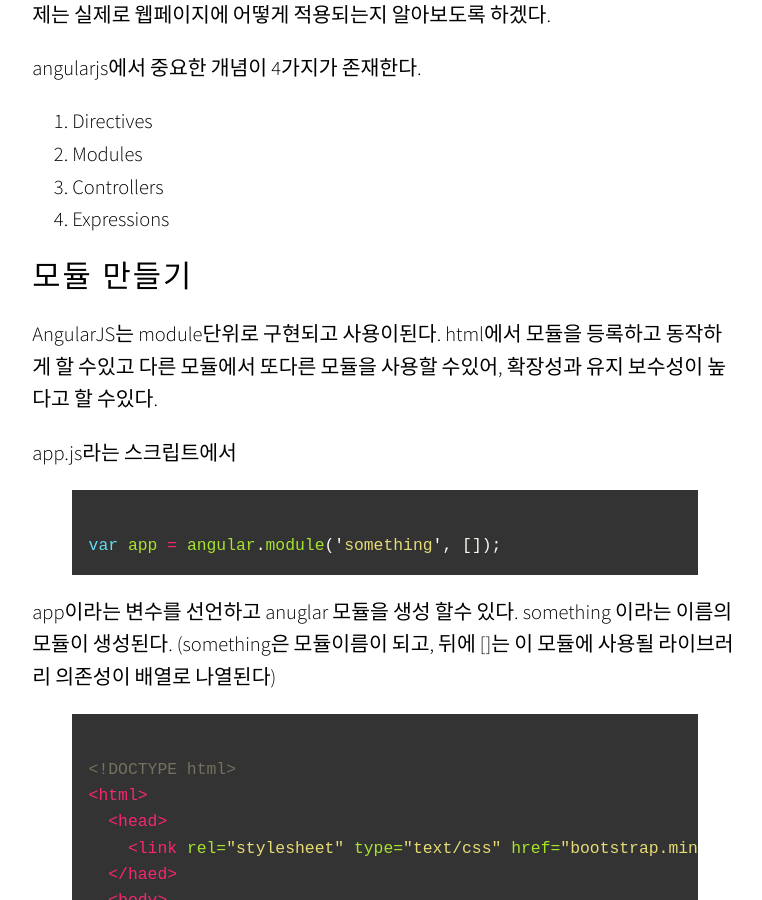
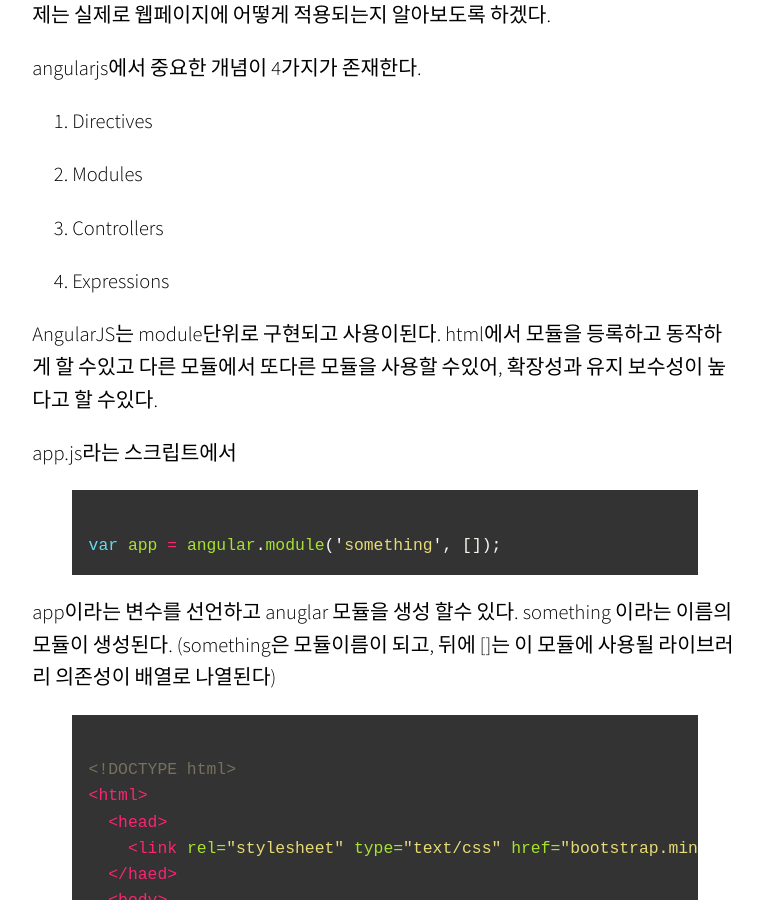
Before and after one commit to sungbine/sungbine.github.io, a Jekyll site: the page built from _posts/2015-05-03-angular_js_2.markdown, in a window 1280 px wide and 900 px high, scrolled down 640 px. Shown: the whole window, without its empty margins (255-1017 px from the left). Built offline with Jekyll 4.4.1, drawn with Linux system fonts in a browser that asks for light colours; nearby versions of some CDN libraries; some web fonts are replaced; comment, search, counter and statistics services are not loaded.

Commit message:
Update 2015-05-03-angular_js_2.markdown

```diff
--- a/_posts/2015-05-03-angular_js_2.markdown
+++ b/_posts/2015-05-03-angular_js_2.markdown
@@ -10,13 +10,16 @@ categories: tech post
 이전 시간에 AngularJS의 기본개념과 사용이유 등 간단한 정보에 대해 공부했다면 이제는 실제로 웹페이지에 어떻게 적용되는지 알아보도록 하겠다.
 
 angularjs에서 중요한 개념이 4가지가 존재한다.
+
 1. Directives
-1. Modules
-1. Controllers
-1. Expressions
+
+2. Modules
+
+3. Controllers
+
+4. Expressions
 
 
-## 모듈 만들기
 AngularJS는 module단위로 구현되고 사용이된다. html에서 모듈을 등록하고 동작하게 할 수있고 다른 모듈에서 또다른 모듈을 사용할 수있어, 확장성과 유지 보수성이 높다고 할 수있다.
 
 app.js라는 스크립트에서
```
